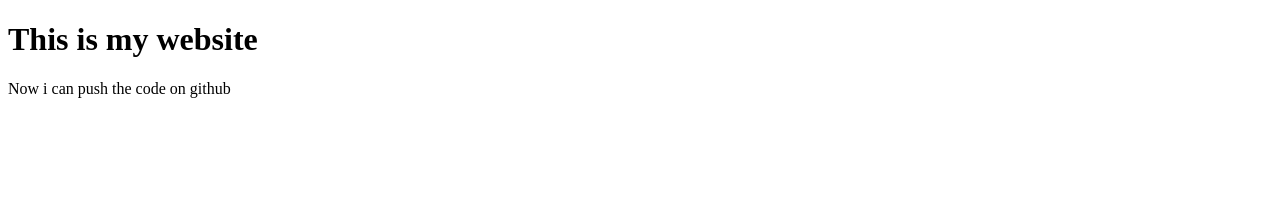
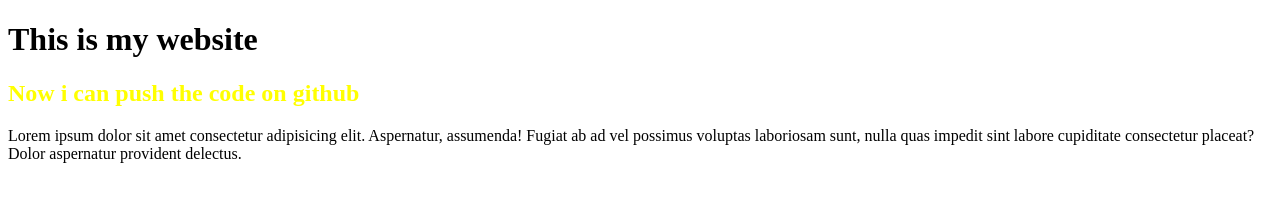
Before and after one commit to Tuton-chandra/My-first-website, a plain HTML site: page index.html in a window 1280 px wide. Drawn offline with Linux system fonts and the light colour scheme.

Commit message:
ihave-change something here

```diff
--- a/index.html
+++ b/index.html
@@ -9,8 +9,7 @@
 <body>
     <H1>This is my website</H1>
 
-    <p>Now i can push the code on github</p>
-
-    <img src="images/tuton03.jpg" alt="tutonchandra image>
+    <h2>Now i can push the code on github</h2>
+    <p>Lorem ipsum dolor sit amet consectetur adipisicing elit. Aspernatur, assumenda! Fugiat ab ad vel possimus voluptas laboriosam sunt, nulla quas impedit sint labore cupiditate consectetur placeat? Dolor aspernatur provident delectus.</p>
 </body>
 </html>
--- a/style.css
+++ b/style.css
@@ -3,3 +3,6 @@ img{
     text-align: center;
 
 }
+h2{
+    color: yellow;
+}
```
